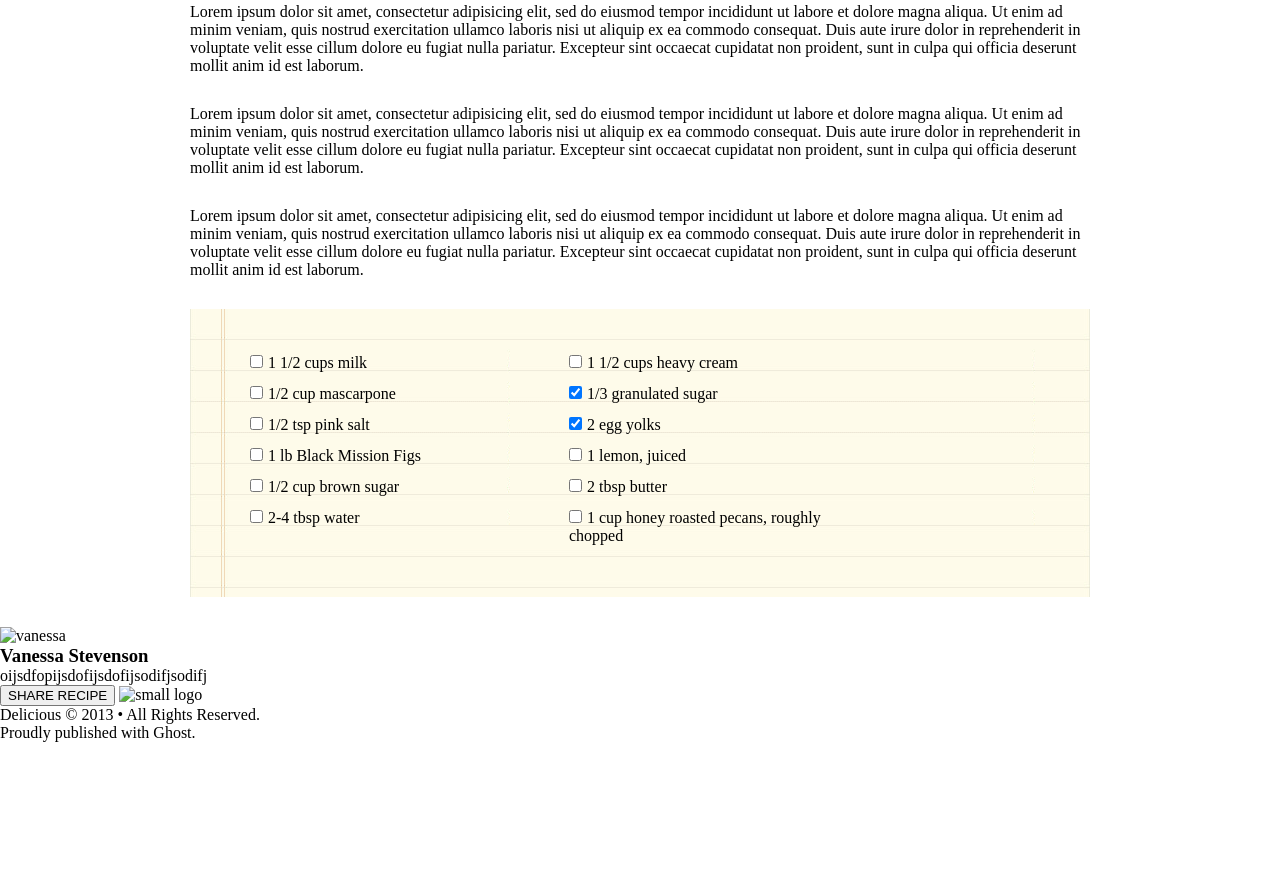
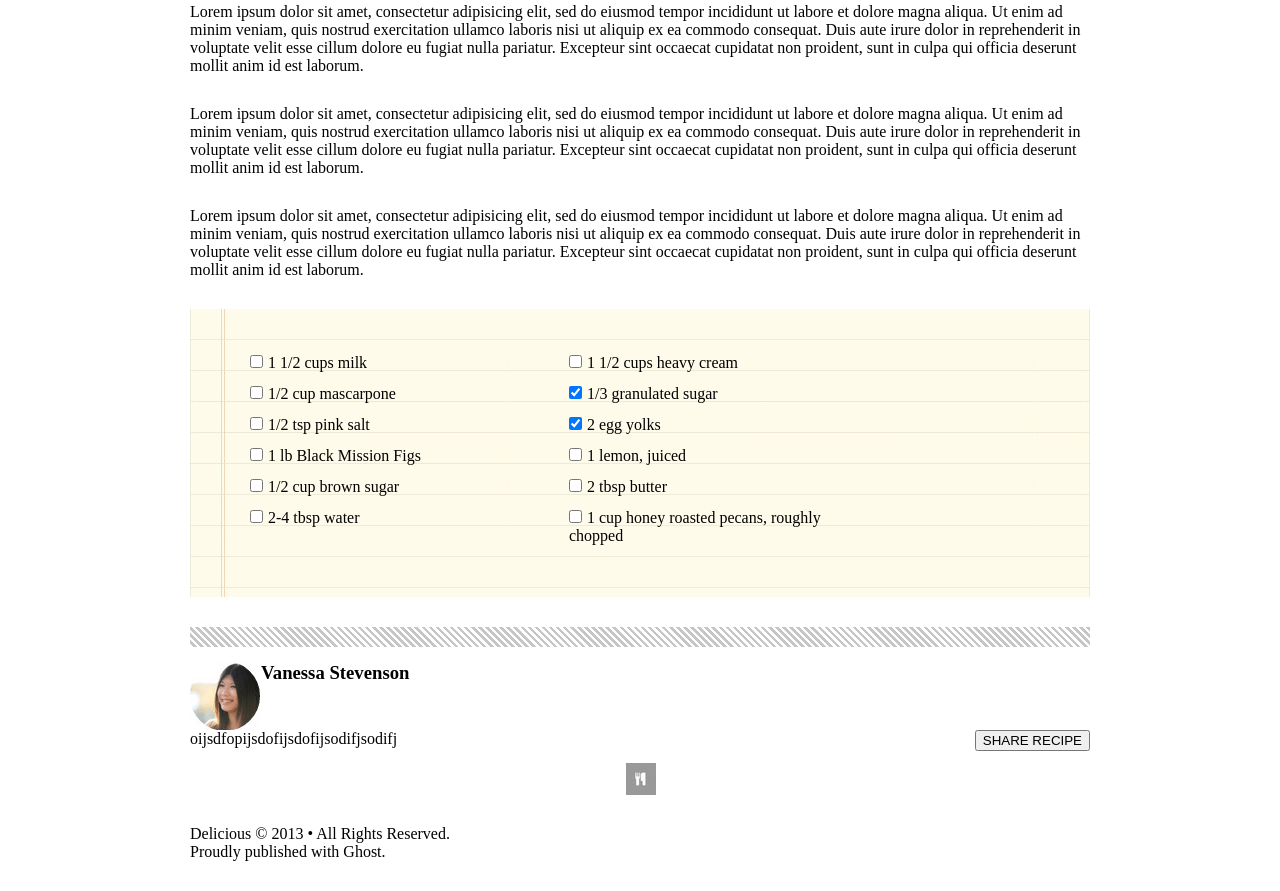
Before and after one commit to coachmullen22/chocolate-pizza, a plain HTML site: page index.html in a window 1280 px wide. Shown: the part 883-1774 px from the top of the page. Before the commit the page ends 1625 px from the top, so only its background shows below. Drawn offline with Linux system fonts and the light colour scheme.

Commit message:
working on footer

```diff
--- a/index.html
+++ b/index.html
@@ -89,13 +89,14 @@
       </section>
     </main>
     <footer>
-      <img src="van-pic.png" alt="vanessa" />
+      <div></div>
       <div>
+        <img src="img/van-pic.png" alt="vanessa" />
         <h3>Vanessa Stevenson</h3>
         <p>oijsdfopijsdofijsdofijsodifjsodifj</p>
+        <button>SHARE RECIPE</button>
       </div>
-      <button>SHARE RECIPE</button>
-      <img src="small-logo.png" alt="small logo" />
+      <img src="img/small-logo.png" alt="small logo" />
       <p>Delicious &copy; 2013 &bull; All Rights Reserved.</p>
       <p>Proudly published with Ghost.</p>
     </footer>
--- a/style.css
+++ b/style.css
@@ -115,3 +115,45 @@ section form input {
 section label p {
   display: inline;
 }
+
+footer div {
+  height: 105px;
+}
+
+footer div:first-child {
+  margin-bottom: 15px;
+  height: 20px;
+  float: left;
+  clear: both;
+  width: 900px;
+  margin-left: 0;
+  background: repeating-linear-gradient(
+    45deg,
+    white,
+    white 2.5px,
+    rgb(198, 198, 198) 2.5px,
+    rgb(198, 198, 198) 5px
+  );
+}
+
+footer {
+  width: 900px;
+  margin: 30px auto;
+}
+
+footer h3, footer div p, footer img:first-child {
+  float: left;
+}
+
+footer div p {
+  clear: left;
+}
+
+footer button {
+  float: right;
+}
+
+footer div+img {
+  display: block;
+  margin: 30px auto;
+}
```
